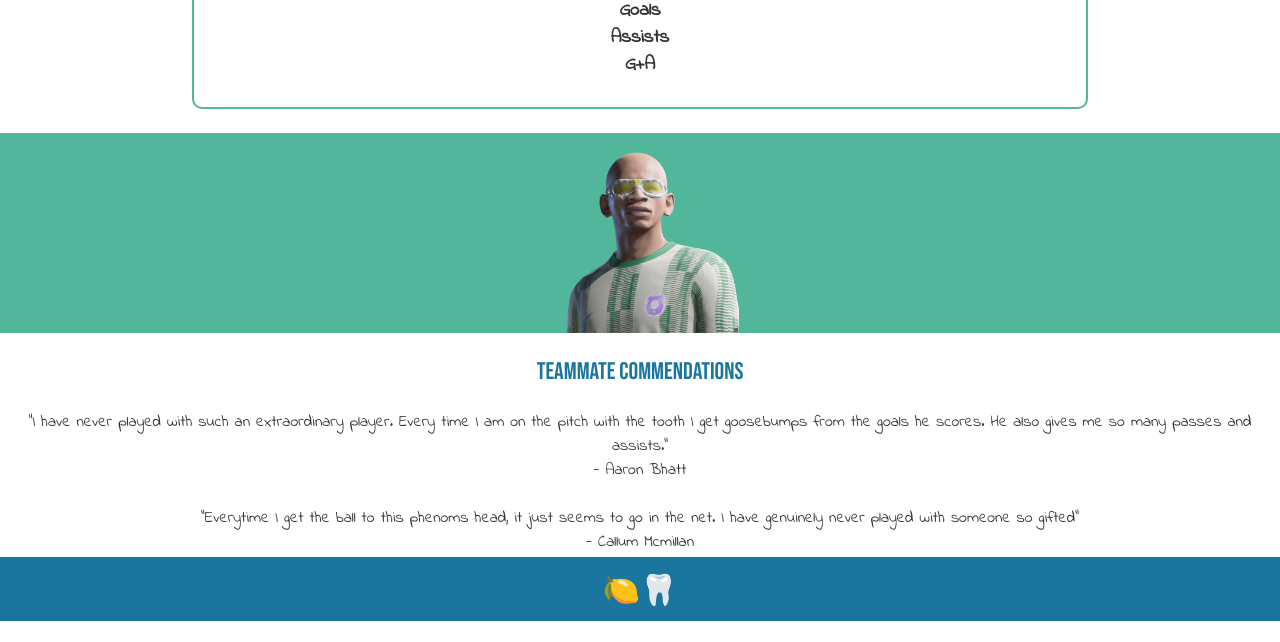
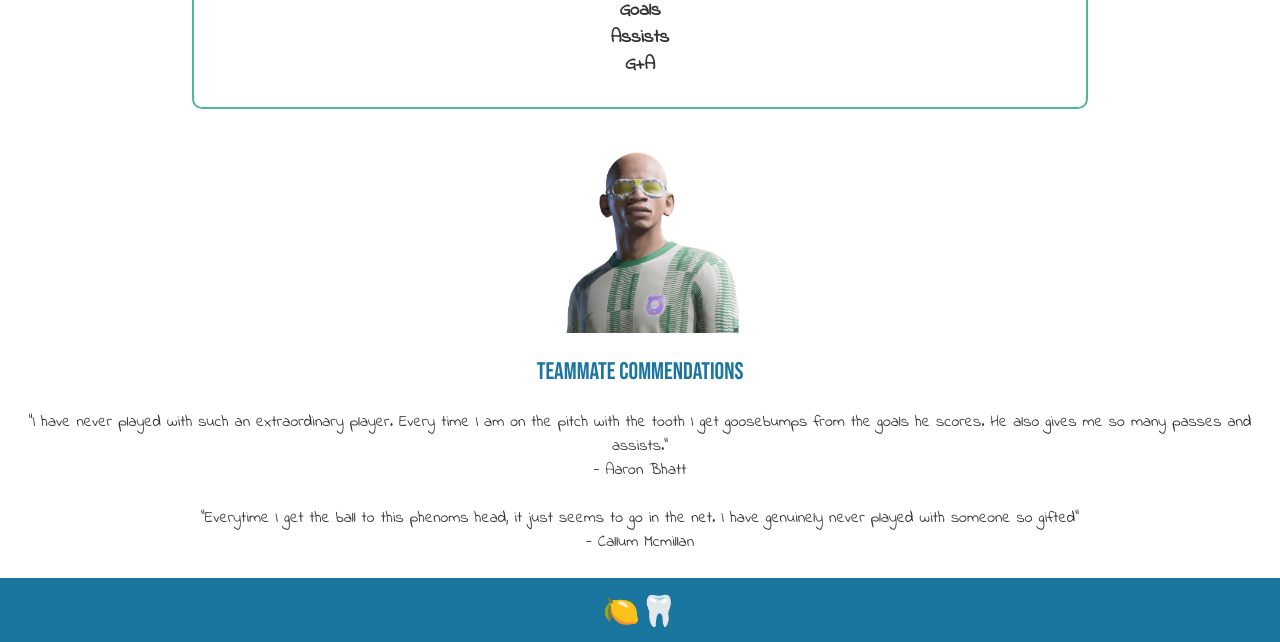
Before and after one commit to khickie1167/lemontooth, a website built with webpack: page index.html in a window 1280 px wide. Shown: the part 179-821 px from the top of the page. Before the commit the page ends 800 px from the top, so only its background shows below. Built offline with nearby package versions, Linux system fonts and the light colour scheme.

Commit message:
Commit with full working example -scraped data

```diff
--- a/css/style.css
+++ b/css/style.css
@@ -117,7 +117,7 @@ main {
   display: flex;
   justify-content: center;
   align-items: center;
-  background-color: #52B69A;
+  background-color: transparent;
 }
 
 .quotes {
@@ -181,4 +181,5 @@ main {
   background-color: #1A759F;
   font-size: 30px;
   height: 64px;
+  margin-top: 24px;
 }
```
